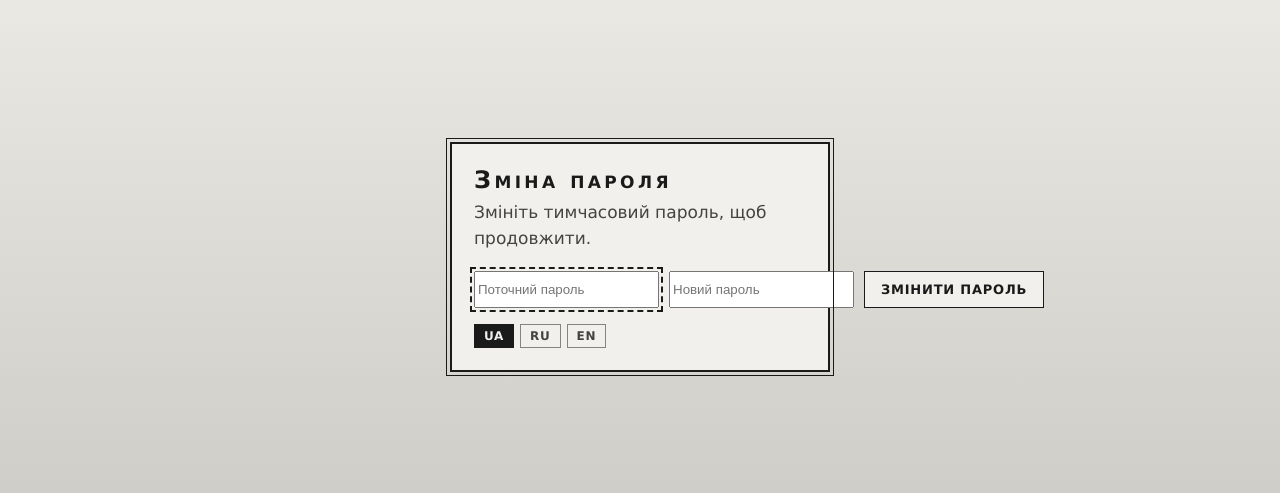
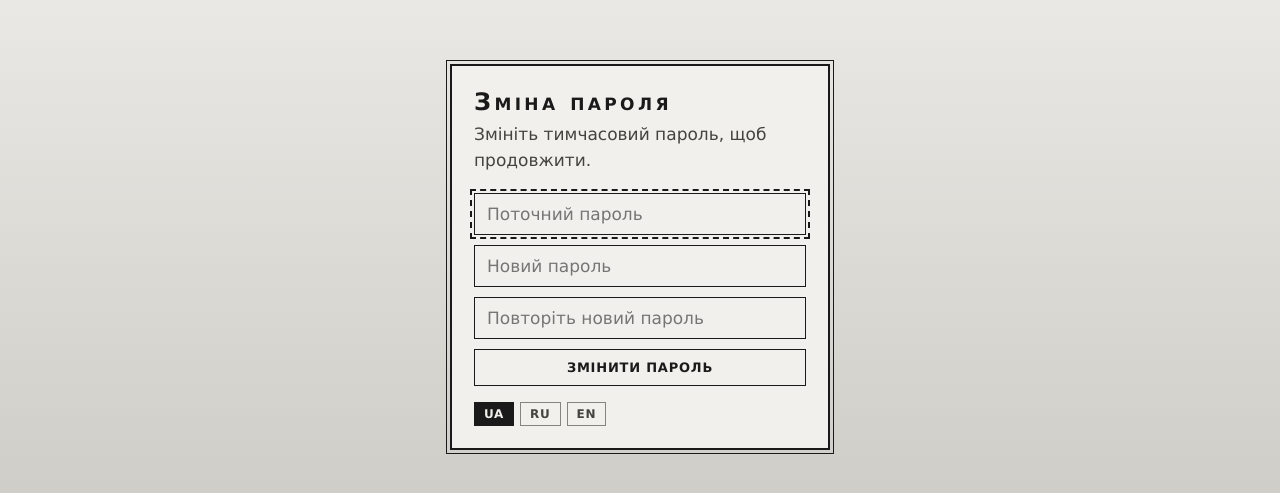
Before and after one commit to apanamaryov/sweethome, a Next.js app in the folder web/: page /change-password in a window 1280 px wide. Shown: the part 143-636 px from the top of the page. Built offline with nearby package versions, Linux system fonts and the light colour scheme.

Commit message:
fix(web): вертикальная форма входа/смены пароля на мобильном + поле подтверждения нового пароля

```diff
--- a/web/app/change-password/page.tsx
+++ b/web/app/change-password/page.tsx
@@ -9,6 +9,7 @@ export default function ChangePasswordPage() {
   useDocTitle("changePwTitle");
   const [current, setCurrent] = useState("");
   const [next, setNext] = useState("");
+  const [confirm, setConfirm] = useState("");
   const [err, setErr] = useState<string | null>(null);
 
   const submit = async (e: FormEvent) => {
@@ -16,6 +17,10 @@ export default function ChangePasswordPage() {
     setErr(null);
     if (next.length < 6) {
       setErr(t.changePwMismatch);
+      return;
+    }
+    if (next !== confirm) {
+      setErr(t.changePwNoMatch);
       return;
     }
     try {
@@ -56,6 +61,13 @@ export default function ChangePasswordPage() {
             placeholder={t.changePwNew}
             autoComplete="new-password"
           />
+          <input
+            type="password"
+            value={confirm}
+            onChange={(e) => setConfirm(e.target.value)}
+            placeholder={t.changePwConfirm}
+            autoComplete="new-password"
+          />
           <button className="apply" type="submit">
             {t.changePwSubmit}
           </button>
--- a/web/app/globals.css
+++ b/web/app/globals.css
@@ -300,7 +300,7 @@ body.stale .topbar { opacity: 0.45; filter: contrast(0.75); transition: opacity
 .segmented button:disabled.active { background: var(--ink-faint); color: var(--paper-0); border-style: solid; }
 
 .row { display: flex; gap: 10px; align-items: stretch; }
-select, input[type="text"] {
+select, input[type="text"], input[type="password"] {
   flex: 1;
   padding: 10px 12px;
   border: 1.5px solid var(--ink);
@@ -366,6 +366,9 @@ select:disabled { border-style: dashed; border-color: var(--ink-faint); color: v
 /* ---------- страница входа ---------- */
 .login-wrap { min-height: 100vh; display: flex; align-items: center; justify-content: center; padding: 24px; }
 .login-box { max-width: 340px; }
+/* Формы входа/смены пароля — вертикальные (в 340px-коробке горизонтальный .row
+   с полями + кнопкой переполнял контейнер на телефоне). */
+.login-box .row { flex-direction: column; }
 .login-title { margin: 0 0 6px; font-size: 24px; font-weight: 700; font-variant: small-caps; letter-spacing: 0.14em; }
 .login-err {
   margin: 12px 0 0;
--- a/web/lib/i18n/dict.ts
+++ b/web/lib/i18n/dict.ts
@@ -75,6 +75,8 @@ const uk = {
   changePwSubmit: "Змінити пароль",
   changePwMismatch: "Пароль замалий (мінімум 6 символів)",
   changePwNote: "Змініть тимчасовий пароль, щоб продовжити.",
+  changePwConfirm: "Повторіть новий пароль",
+  changePwNoMatch: "Паролі не збігаються",
   navDashboard: "Огляд", navStats: "Статистика", navSettings: "Налаштування", navDiagnostics: "Діагностика",
   navUsers: "Користувачі",
   usersTitle: "Користувачі",
@@ -238,6 +240,8 @@ const ru: Dict = {
   changePwSubmit: "Сменить пароль",
   changePwMismatch: "Пароль слишком короткий (минимум 6 символов)",
   changePwNote: "Смените временный пароль, чтобы продолжить.",
+  changePwConfirm: "Повторите новый пароль",
+  changePwNoMatch: "Пароли не совпадают",
   navDashboard: "Обзор", navStats: "Статистика", navSettings: "Настройки", navDiagnostics: "Диагностика",
   navUsers: "Пользователи",
   usersTitle: "Пользователи",
@@ -397,6 +401,8 @@ const en: Dict = {
   changePwSubmit: "Change password",
   changePwMismatch: "Password too short (minimum 6 characters)",
   changePwNote: "Change your temporary password to continue.",
+  changePwConfirm: "Repeat new password",
+  changePwNoMatch: "Passwords do not match",
   navDashboard: "Overview", navStats: "Statistics", navSettings: "Settings", navDiagnostics: "Diagnostics",
   navUsers: "Users",
   usersTitle: "Users",
```
